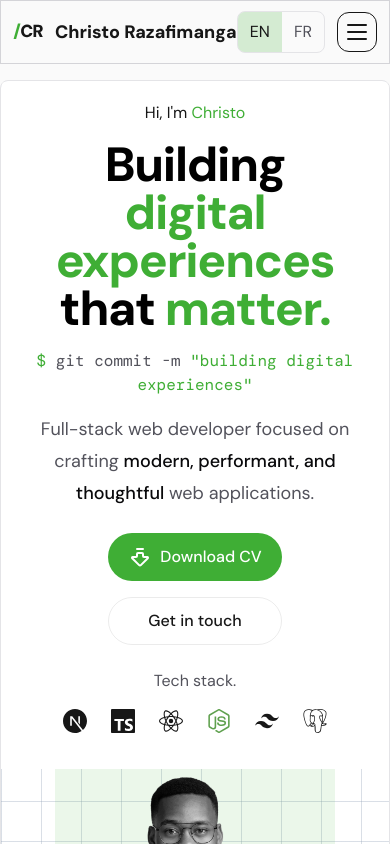
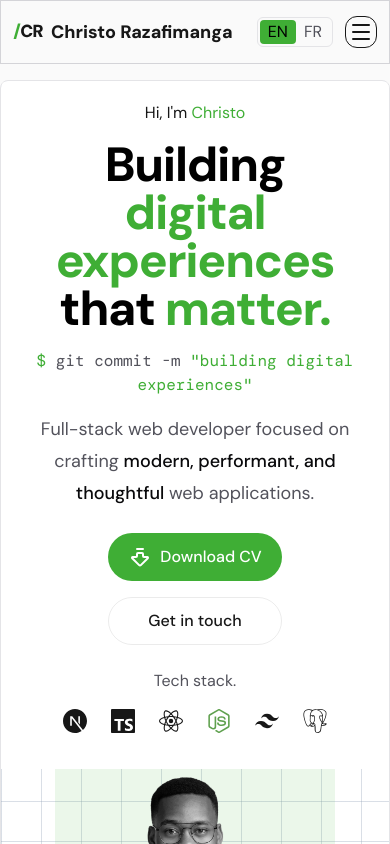
Before and after one commit to bossnare/portfolio, a Next.js app: page / in a window 390 px wide. Shown: the top 844 px of the page. Built offline with nearby package versions, Linux system fonts and the light colour scheme.

Commit message:
fix: header languages option and menu trigger button on mobile

```diff
--- a/src/components/Header.tsx
+++ b/src/components/Header.tsx
@@ -1,10 +1,10 @@
-import { ArrowBigDownDash, TextAlignJustify } from 'lucide-react';
+import { ArrowBigDownDash, Menu } from 'lucide-react';
 import Image from 'next/image';
 
 export function Header() {
   return (
     <nav className="flex items-center justify-between h-full">
-      <div className="flex items-center gap-3">
+      <div className="flex items-center gap-2">
         <Image
           alt="logo-icon"
           src="/icon/icon.svg"
@@ -41,12 +41,12 @@ export function Header() {
           <ArrowBigDownDash />
           Download CV
         </a>
-        <div className="h-full border border-zinc-200 overflow-hidden dark:border-white/5 rounded-lg flex items-center *:px-3 *:py-2">
-          <span className="bg-primary/20 text-foreground">EN</span>
+        <div className="p-0.5 border border-zinc-200 overflow-hidden dark:border-white/5 rounded-md flex items-center *:px-2 *:rounded-sm">
+          <span className="bg-primary text-black">EN</span>
           <span className="text-muted-foreground">FR</span>
         </div>
-        <button className="flex items-center justify-center border md:hidden size-10 rounded-xl border-zinc-20 dark:border-white/5">
-          <TextAlignJustify />
+        <button className="flex items-center justify-center border md:hidden size-8 rounded-xl border-zinc-20 dark:border-white/5">
+          <Menu />
         </button>
       </div>
     </nav>
```
